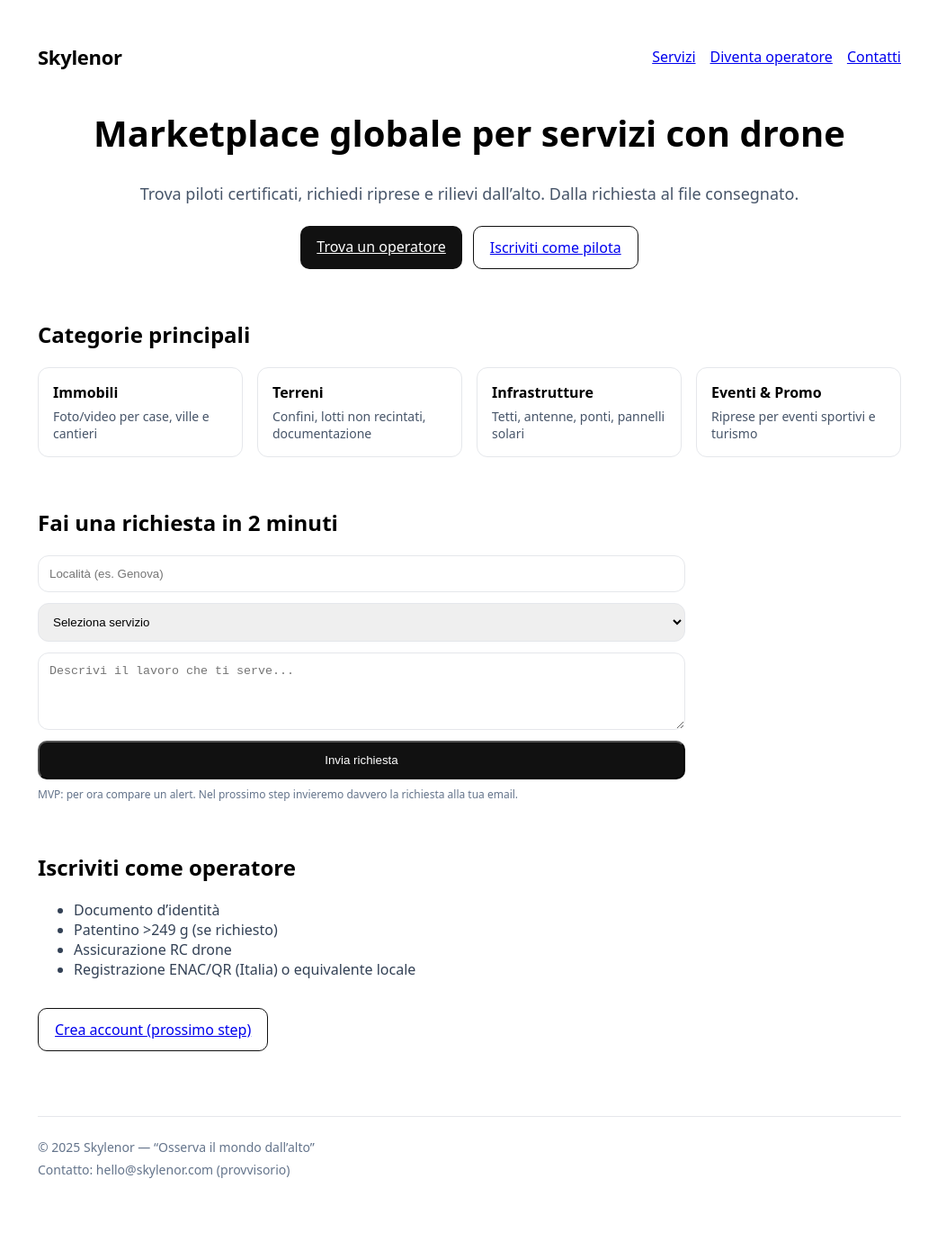
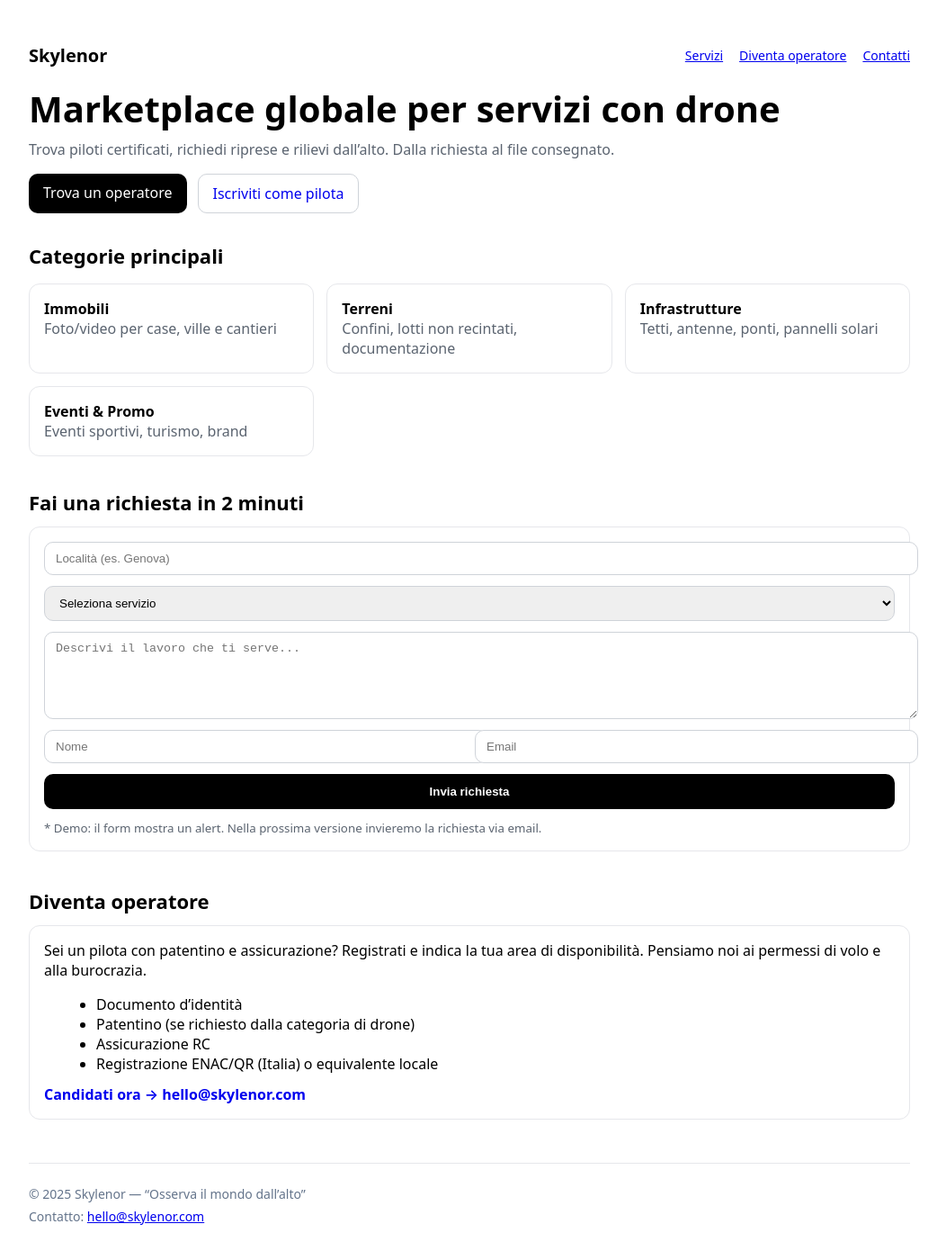
Before and after one commit to alessiomarciano007-prog/skylenor, a Next.js app: page / in a window 1280 px wide. Shown: the top 1400 px of the page at 90% size, without its empty margins (118-1170 px from the left). Built offline with nearby package versions, Linux system fonts and the light colour scheme.

Commit message:
Update page.tsx

```diff
--- a/app/page.tsx
+++ b/app/page.tsx
@@ -1,98 +1,184 @@
 "use client";
+
 import React from "react";
 
 export default function Home() {
   const year = new Date().getFullYear();
-  const box: React.CSSProperties = { border: "1px solid #e5e7eb", borderRadius: 12, padding: 16 };
+
+  const box: React.CSSProperties = {
+    border: "1px solid #e6e7eb",
+    borderRadius: 12,
+    padding: 16,
+  };
 
   function handleSubmit(e: React.FormEvent<HTMLFormElement>) {
     e.preventDefault();
-    alert("Richiesta inviata (demo). Nel prossimo step la manderemo alla tua email.");
+    alert("Richiesta inviata (demo). Nella prossima versione la invieremo alla tua email.");
   }
 
   return (
-    <main style={{ maxWidth: 960, margin: "0 auto", padding: "40px 16px" }}>
-      <header style={{ display: "flex", justifyContent: "space-between", alignItems: "center" }}>
-        <div style={{ fontSize: 22, fontWeight: 600, letterSpacing: -0.3 }}>Skylenor</div>
-        <nav style={{ display: "flex", gap: 16 }}>
-          <a href="#services">Servizi</a>
-          <a href="#operators">Diventa operatore</a>
-          <a href="#contact">Contatti</a>
+    <main style={{ maxWidth: 980, margin: "0 auto", padding: "40px 16px" }}>
+      {/* Header */}
+      <header
+        style={{
+          display: "flex",
+          justifyContent: "space-between",
+          alignItems: "center",
+          marginBottom: 24,
+        }}
+      >
+        <div style={{ fontWeight: 700, fontSize: 20 }}>Skylenor</div>
+        <nav style={{ display: "flex", gap: 18, fontSize: 14 }}>
+          <a href="#servizi">Servizi</a>
+          <a href="#diventa-operatore">Diventa operatore</a>
+          <a href="#contatti">Contatti</a>
         </nav>
       </header>
 
-      <section style={{ marginTop: 48, textAlign: "center" }}>
-        <h1 style={{ fontSize: 40, fontWeight: 800, lineHeight: 1.1 }}>
+      {/* Hero */}
+      <section style={{ marginTop: 16, marginBottom: 24 }}>
+        <h1 style={{ fontSize: 40, lineHeight: 1.1, margin: "0 0 12px", fontWeight: 800 }}>
           Marketplace globale per servizi con drone
         </h1>
-        <p style={{ marginTop: 12, fontSize: 18, color: "#475569" }}>
-          Trova piloti certificati, richiedi riprese e rilievi dall’alto. Dalla richiesta al file consegnato.
+        <p style={{ color: "#5b6470", margin: 0 }}>
+          Trova piloti certificati, richiedi riprese e rilievi dall’alto. Dalla
+          richiesta al file consegnato.
         </p>
-        <div style={{ marginTop: 24, display: "flex", gap: 12, justifyContent: "center" }}>
-          <a href="#request" style={{ padding: "12px 18px", borderRadius: 10, background: "#111", color: "#fff" }}>
+
+        <div style={{ display: "flex", gap: 12, marginTop: 16, flexWrap: "wrap" }}>
+          <a
+            href="#richiesta"
+            style={{
+              background: "black",
+              color: "white",
+              padding: "10px 16px",
+              borderRadius: 10,
+              textDecoration: "none",
+              display: "inline-block",
+            }}
+          >
             Trova un operatore
           </a>
-          <a href="#operators" style={{ padding: "12px 18px", borderRadius: 10, border: "1px solid #111" }}>
+          <a
+            href="#diventa-operatore"
+            style={{
+              padding: "10px 16px",
+              borderRadius: 10,
+              textDecoration: "none",
+              border: "1px solid #cfd3d9",
+              display: "inline-block",
+            }}
+          >
             Iscriviti come pilota
           </a>
         </div>
       </section>
 
-      <section id="services" style={{ marginTop: 56 }}>
-        <h2 style={{ fontSize: 24, fontWeight: 700 }}>Categorie principali</h2>
-        <div style={{ display: "grid", gap: 16, gridTemplateColumns: "repeat(auto-fit,minmax(220px,1fr))", marginTop: 16 }}>
-          {[
-            ["Immobili", "Foto/video per case, ville e cantieri"],
-            ["Terreni", "Confini, lotti non recintati, documentazione"],
-            ["Infrastrutture", "Tetti, antenne, ponti, pannelli solari"],
-            ["Eventi & Promo", "Riprese per eventi sportivi e turismo"],
-          ].map(([t, d], i) => (
-            <div key={i} style={box}>
-              <div style={{ fontWeight: 600 }}>{t}</div>
-              <div style={{ fontSize: 14, color: "#475569", marginTop: 6 }}>{d}</div>
-            </div>
-          ))}
+      {/* Categorie */}
+      <section id="servizi" style={{ marginTop: 32 }}>
+        <h2 style={{ fontSize: 22, marginBottom: 16 }}>Categorie principali</h2>
+
+        <div style={{ display: "grid", gap: 14, gridTemplateColumns: "repeat(auto-fit,minmax(240px,1fr))" }}>
+          <div style={box}>
+            <div style={{ fontWeight: 700 }}>Immobili</div>
+            <div style={{ color: "#5b6470" }}>Foto/video per case, ville e cantieri</div>
+          </div>
+          <div style={box}>
+            <div style={{ fontWeight: 700 }}>Terreni</div>
+            <div style={{ color: "#5b6470" }}>Confini, lotti non recintati, documentazione</div>
+          </div>
+          <div style={box}>
+            <div style={{ fontWeight: 700 }}>Infrastrutture</div>
+            <div style={{ color: "#5b6470" }}>Tetti, antenne, ponti, pannelli solari</div>
+          </div>
+          <div style={box}>
+            <div style={{ fontWeight: 700 }}>Eventi & Promo</div>
+            <div style={{ color: "#5b6470" }}>Eventi sportivi, turismo, brand</div>
+          </div>
         </div>
       </section>
 
-      <section id="request" style={{ marginTop: 56 }}>
-        <h2 style={{ fontSize: 24, fontWeight: 700 }}>Fai una richiesta in 2 minuti</h2>
-        <form onSubmit={handleSubmit} style={{ marginTop: 16, display: "grid", gap: 12, maxWidth: 720 }}>
-          <input placeholder="Località (es. Genova)" style={{ ...box, padding: 12 }} />
-          <select style={{ ...box, padding: 12 }}>
-            <option>Seleziona servizio</option>
-            <option>Immobili</option>
-            <option>Terreni</option>
-            <option>Infrastrutture</option>
-            <option>Eventi & Promo</option>
+      {/* Form richiesta */}
+      <section id="richiesta" style={{ marginTop: 36 }}>
+        <h2 style={{ fontSize: 22, marginBottom: 12 }}>Fai una richiesta in 2 minuti</h2>
+
+        <form onSubmit={handleSubmit} style={{ display: "grid", gap: 12, ...box }}>
+          <input placeholder="Località (es. Genova)" required style={input} />
+          <select defaultValue="" required style={input as React.CSSProperties}>
+            <option value="" disabled>
+              Seleziona servizio
+            </option>
+            <option>Riprese foto/video</option>
+            <option>Ispezione tetto/antenne</option>
+            <option>Rilievo confini/terreni</option>
+            <option>Evento/Promo</option>
           </select>
-          <textarea rows={4} placeholder="Descrivi il lavoro che ti serve..." style={{ ...box, padding: 12 }} />
-          <button type="submit" style={{ padding: "12px 18px", borderRadius: 10, background: "#111", color: "#fff" }}>
+          <textarea placeholder="Descrivi il lavoro che ti serve..." rows={5} style={input} />
+
+          <div style={{ display: "grid", gridTemplateColumns: "1fr 1fr", gap: 12 }}>
+            <input type="text" placeholder="Nome" required style={input} />
+            <input type="email" placeholder="Email" required style={input} />
+          </div>
+
+          <button
+            type="submit"
+            style={{
+              background: "black",
+              color: "white",
+              padding: "12px 16px",
+              borderRadius: 10,
+              border: 0,
+              cursor: "pointer",
+              fontWeight: 600,
+            }}
+          >
             Invia richiesta
           </button>
+
+          <small style={{ color: "#5b6470" }}>
+            * Demo: il form mostra un alert. Nella prossima versione invieremo la richiesta via email.
+          </small>
         </form>
-        <p style={{ fontSize: 12, color: "#64748b", marginTop: 8 }}>
-          MVP: per ora compare un alert. Nel prossimo step invieremo davvero la richiesta alla tua email.
-        </p>
       </section>
 
-      <section id="operators" style={{ marginTop: 56 }}>
-        <h2 style={{ fontSize: 24, fontWeight: 700 }}>Iscriviti come operatore</h2>
-        <ul style={{ marginTop: 8, color: "#334155" }}>
-          <li>Documento d’identità</li>
-          <li>Patentino &gt;249 g (se richiesto)</li>
-          <li>Assicurazione RC drone</li>
-          <li>Registrazione ENAC/QR (Italia) o equivalente locale</li>
-        </ul>
-        <a href="#" style={{ display: "inline-block", marginTop: 16, padding: "12px 18px", borderRadius: 10, border: "1px solid #111" }}>
-          Crea account (prossimo step)
-        </a>
+      {/* Diventa operatore */}
+      <section id="diventa-operatore" style={{ marginTop: 40 }}>
+        <h2 style={{ fontSize: 22, marginBottom: 12 }}>Diventa operatore</h2>
+        <div style={box}>
+          <p style={{ marginTop: 0 }}>
+            Sei un pilota con patentino e assicurazione? Registrati e indica la tua area di
+            disponibilità. Pensiamo noi ai permessi di volo e alla burocrazia.
+          </p>
+          <ul style={{ margin: "0 0 12px 18px" }}>
+            <li>Documento d’identità</li>
+            <li>Patentino (se richiesto dalla categoria di drone)</li>
+            <li>Assicurazione RC</li>
+            <li>Registrazione ENAC/QR (Italia) o equivalente locale</li>
+          </ul>
+          <a
+            href="mailto:hello@skylenor.com"
+            style={{ textDecoration: "none", fontWeight: 600 }}
+          >
+            Candidati ora → hello@skylenor.com
+          </a>
+        </div>
       </section>
 
-      <footer id="contact" style={{ marginTop: 72, padding: "24px 0", borderTop: "1px solid #e5e7eb", fontSize: 14, color: "#64748b" }}>
+      {/* Footer */}
+      <footer id="contatti" style={{ marginTop: 48, padding: "24px 0", borderTop: "1px solid #e6e7eb", color: "#64748b", fontSize: 14 }}>
         <div>© {year} Skylenor — “Osserva il mondo dall’alto”</div>
-        <div style={{ marginTop: 6 }}>Contatto: hello@skylenor.com (provvisorio)</div>
+        <div style={{ marginTop: 6 }}>
+          Contatto: <a href="mailto:hello@skylenor.com">hello@skylenor.com</a>
+        </div>
       </footer>
     </main>
   );
 }
+
+const input: React.CSSProperties = {
+  width: "100%",
+  border: "1px solid #cfd3d9",
+  borderRadius: 10,
+  padding: "10px 12px",
+  outline: "none",
+};
```
